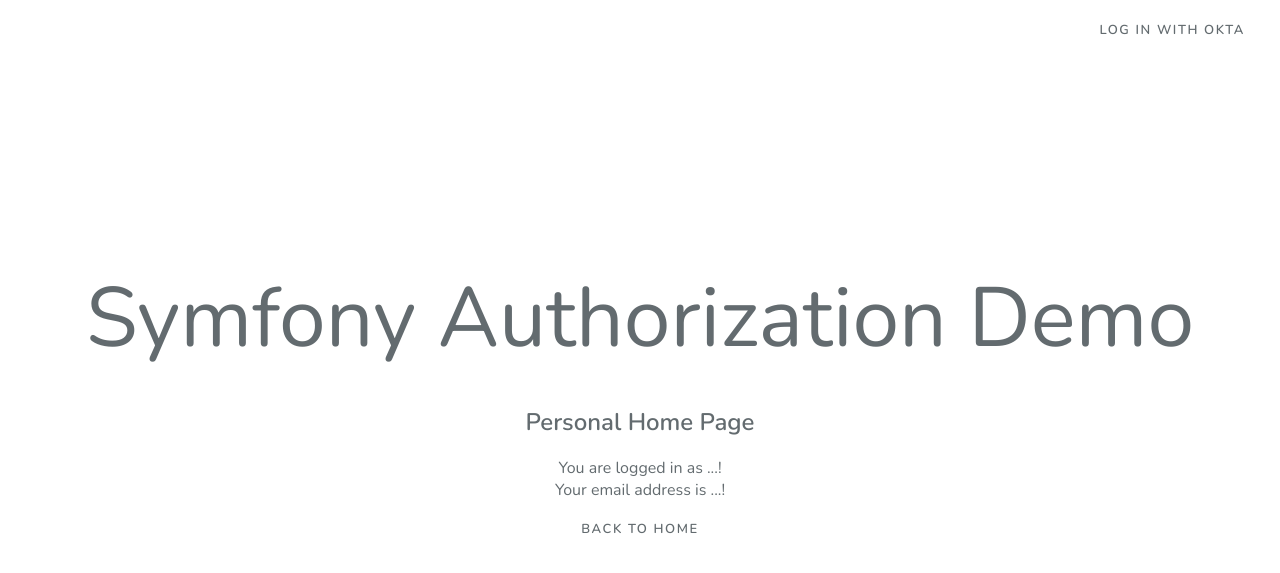
After one commit to oktadev/okta-php-symfony-auth-example, a Symfony app: template templates/personal.html.twig in a window 1280 px wide. The commit adds this page. Shown: the top 573 px of the page. Run offline with Twig, Linux system fonts and the light colour scheme; the template is opened without the code that fills it, so the values that code supplies are empty; some libraries are stand-ins or nearby versions.

Commit message:
Added personal home page route and links between the pages

```diff
--- a/templates/base.html.twig
+++ b/templates/base.html.twig
@@ -66,6 +66,10 @@
     </head>
     <body>
         <div class="flex-center position-ref full-height">
+            <div class="top-right links">
+                <a href="{{ path('login') }}">Log in with Okta</a>
+            </div>
+
             <div class="content">
                 <div class="title m-b-md">
                     Symfony Authorization Demo
--- a/templates/home.html.twig
+++ b/templates/home.html.twig
@@ -1 +1,7 @@
 {% extends 'base.html.twig' %}
+
+{% block body %}
+<div class="links">
+    <a href="{{ path('personal') }}">Personal Home Page</a>
+</div>
+{% endblock %}
--- /dev/null
+++ b/templates/personal.html.twig
@@ -0,0 +1,13 @@
+{% extends 'base.html.twig' %}
+
+{% block body %}
+<h2>Personal Home Page</h2>
+<p>
+    You are logged in as ...! <br>
+    Your email address is ...!
+</p>
+
+<div class="links">
+    <a href="{{ path('home') }}">Back to Home</a>
+</div>
+{% endblock %}
```
Also changed, not shown: src/Controller/HomeController.php (+17 -1 lines).
